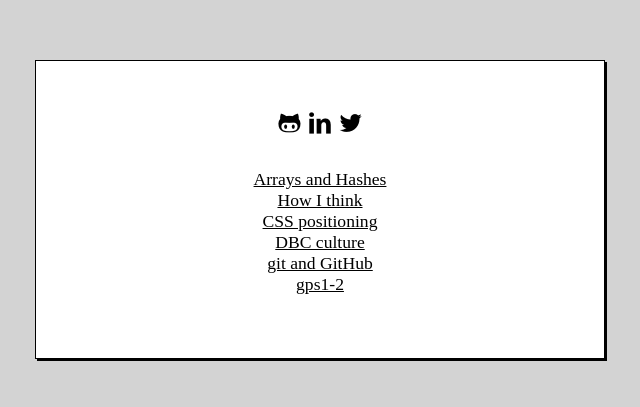
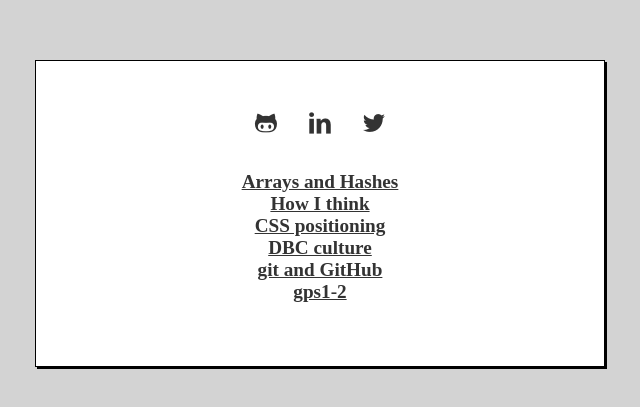
Before and after one commit to ryanloughlin25/ryanloughlin25.github.io, a plain HTML site: page index.html in a window 1280 px wide. Shown: the part 105-512 px from the top of the page, without its empty margins (320-960 px from the left). Drawn offline with Linux system fonts and the light colour scheme.

Commit message:
add a div for each social media link.  add color to linkedin and twitter links on hover.  change saturation of links.  remove color from links in blog posts

```diff
--- a/index.html
+++ b/index.html
@@ -7,9 +7,15 @@
     <div id="index-container">
       <div id="links">
         <div id="social">
-          <a href="https://github.com/ryanloughlin25">&#62208</a>
-          <a href="https://www.linkedin.com/pub/ryan-loughlin/56/146/411/">&#62232</a>
-          <a href="https://twitter.com/ryanloughlin25">&#62217</a>
+          <div id="github">
+            <a href="https://github.com/ryanloughlin25">&#62208</a>
+          </div>
+          <div id="linkedin">
+            <a href="https://www.linkedin.com/pub/ryan-loughlin/56/146/411/">&#62232</a>
+          </div>
+          <div id="twitter">
+            <a href="https://twitter.com/ryanloughlin25">&#62217</a>
+          </div>
         </div>
         <div id="blog">
           <a href="blog/t3-arrays-hashes.html">Arrays and Hashes</a>
--- a/stylesheets/default.css
+++ b/stylesheets/default.css
@@ -23,7 +23,7 @@ body {
   background-color: white;
   border: solid black 1px;
   position: relative;
-  top: 20%; /* looks good with currently, but is not dynamic. */
+  top: 20%; /* looks good currently, but is not dynamic. */
   box-shadow: 2px 2px;
 }
 
@@ -32,11 +32,37 @@ body {
   text-align: center;
 }
 
+#social div {
+  display: inline-block;
+  width: 50px;  /* looks good currently, but is not dynamic. */
+  height: 50px;
+  border-radius: 15%;
+}
+
 #social a {
+  display: block;
+  height: 100%;
   font-family: "entypo-social";
   font-size: 3em;
-  color: black;
+  font-weight: normal;
+  color: #333333;
   text-decoration: none;
+}
+
+#linkedin:hover {
+  background-color: #007bb6;
+}
+
+#linkedin a {
+  color: #333333;
+}
+
+#linkedin a:hover {
+  color: white;
+}
+
+#twitter a:hover {
+  color: #4099FF;
 }
 
 #blog {
@@ -45,14 +71,11 @@ body {
 
 #blog a {
   display: block;
-  font-size: 1.1em;
+  font-size: 1.2em;
 }
 
 a:link {
-  color: black;
-}
-
-a:hover {
+  color: #333333;
   font-weight: bold;
 }
 
```
